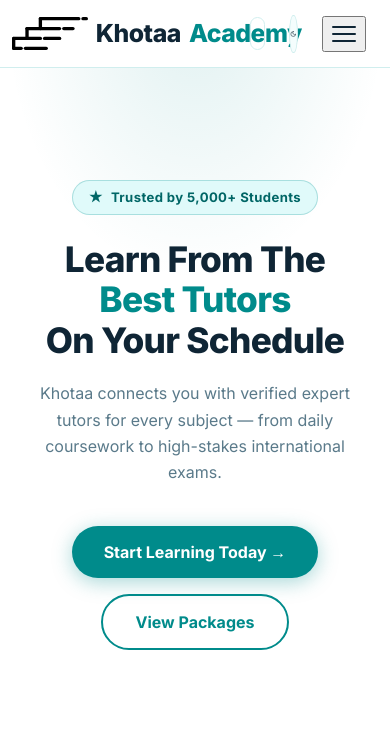
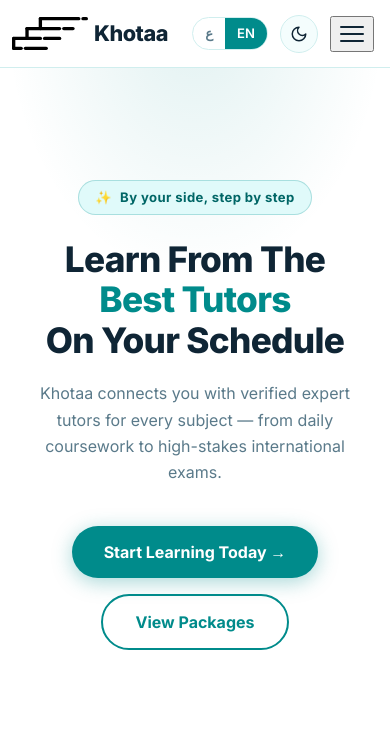
Before and after one commit to yousifmasoud/El-Manara, a Django app: page /en/ in a window 390 px wide. Shown: the top 729 px of the page. Run offline with Django 4.2, Linux system fonts and the light colour scheme; data that the repository does not hold is empty.

Commit message:
Fixed phone display headers

```diff
--- a/static/css/main.css
+++ b/static/css/main.css
@@ -1113,6 +1113,18 @@ input[type="range"]::-webkit-slider-thumb:hover {
 
 /* ── Responsive ─────────────────────────────────────────────── */
 @media (max-width: 768px) {
+    .navbar .container {
+        gap: 0.75rem;
+        padding-inline: 1rem;
+    }
+    .nav-logo {
+        font-size: 1.35rem;
+        gap: 0.4rem;
+        margin-inline-start: -0.25rem;
+    }
+    .nav-logo-text-secondary {
+        display: none;
+    }
     .nav-links {
         display: none;
         flex-direction: column;
--- a/templates/ar/base.html
+++ b/templates/ar/base.html
@@ -25,7 +25,7 @@
                 <a href="{% url 'home' %}" class="nav-logo">
                     <img src="{% static 'images/logo_black.svg' %}" class="logo-image logo-black" alt="شعار أكاديمية خطى">
                     <img src="{% static 'images/logo_white.svg' %}" class="logo-image logo-white" alt="شعار أكاديمية خطى">
-                    <span>خطى</span> Academy
+                    <span>خطى</span><span class="nav-logo-text-secondary"> Academy</span>
                 </a>
 
                 <ul class="nav-links" id="nav-links" role="list">
--- a/templates/ar/home.html
+++ b/templates/ar/home.html
@@ -9,7 +9,7 @@
 <section class="hero" aria-labelledby="hero-heading">
   <div class="container">
     <div class="hero-badge">
-      <span>✨</span> موثوق به من قِبَل أكثر من 5,000 طالب
+      <span>✨</span> معك خطوة بخطوة
     </div>
     <h1 id="hero-heading">
       تعلّم من<br>
--- a/templates/en/base.html
+++ b/templates/en/base.html
@@ -20,7 +20,7 @@
     <a href="{% url 'home' %}" class="nav-logo">
       <img src="{% static 'images/logo_black.svg' %}" class="logo-image logo-black" alt="Khotaa Academy Logo">
       <img src="{% static 'images/logo_white.svg' %}" class="logo-image logo-white" alt="Khotaa Academy Logo">
-      <span>Khotaa</span> Academy
+      <span>Khotaa</span><span class="nav-logo-text-secondary"> Academy</span>
     </a>
 
     <ul class="nav-links" id="nav-links" role="list">
--- a/templates/en/home.html
+++ b/templates/en/home.html
@@ -9,7 +9,7 @@
 <section class="hero" aria-labelledby="hero-heading">
   <div class="container">
     <div class="hero-badge">
-      <span>★</span> Trusted by 5,000+ Students
+      <span>✨</span> By your side, step by step
     </div>
     <h1 id="hero-heading">
       Learn From The<br>
```
